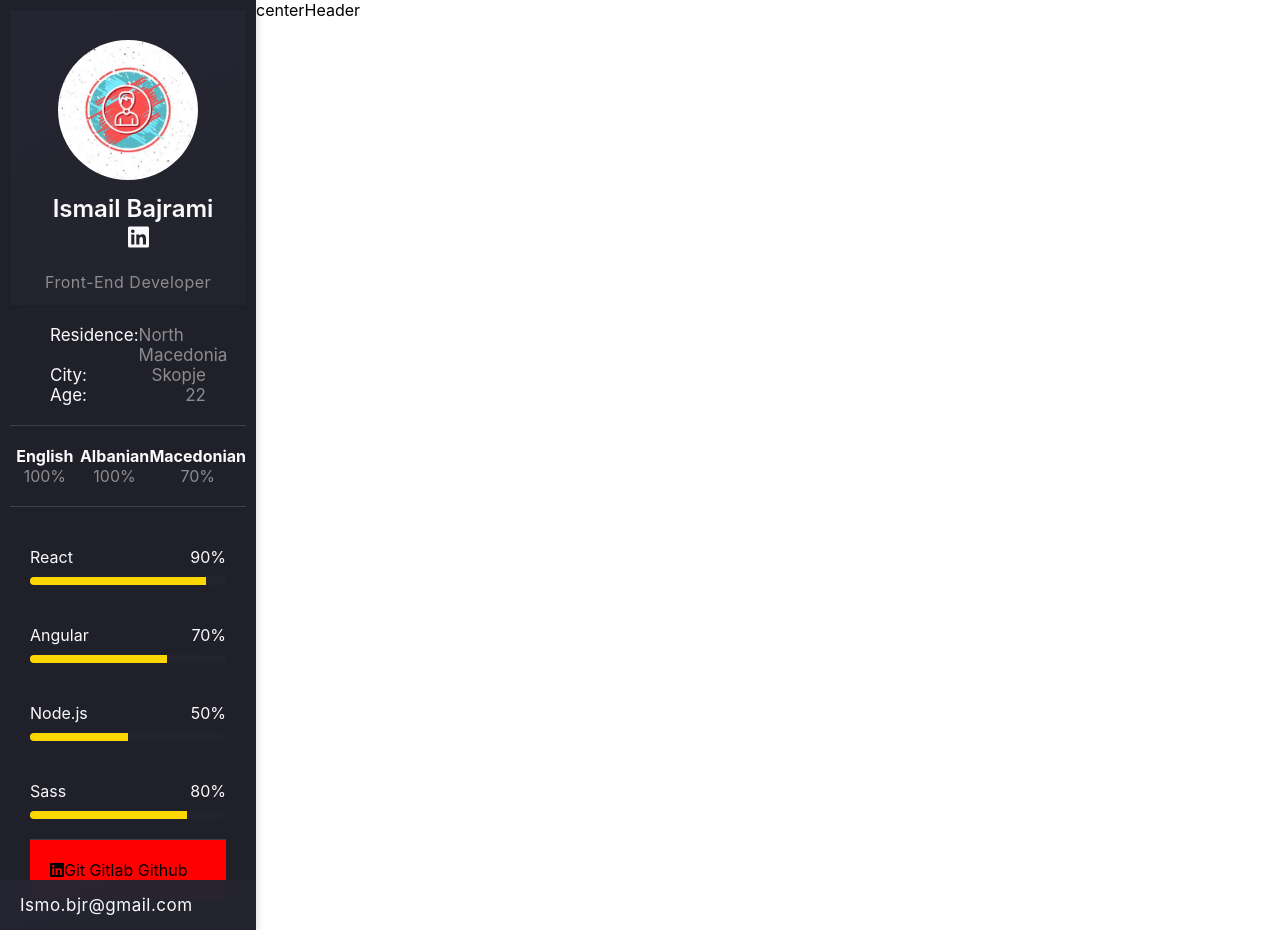
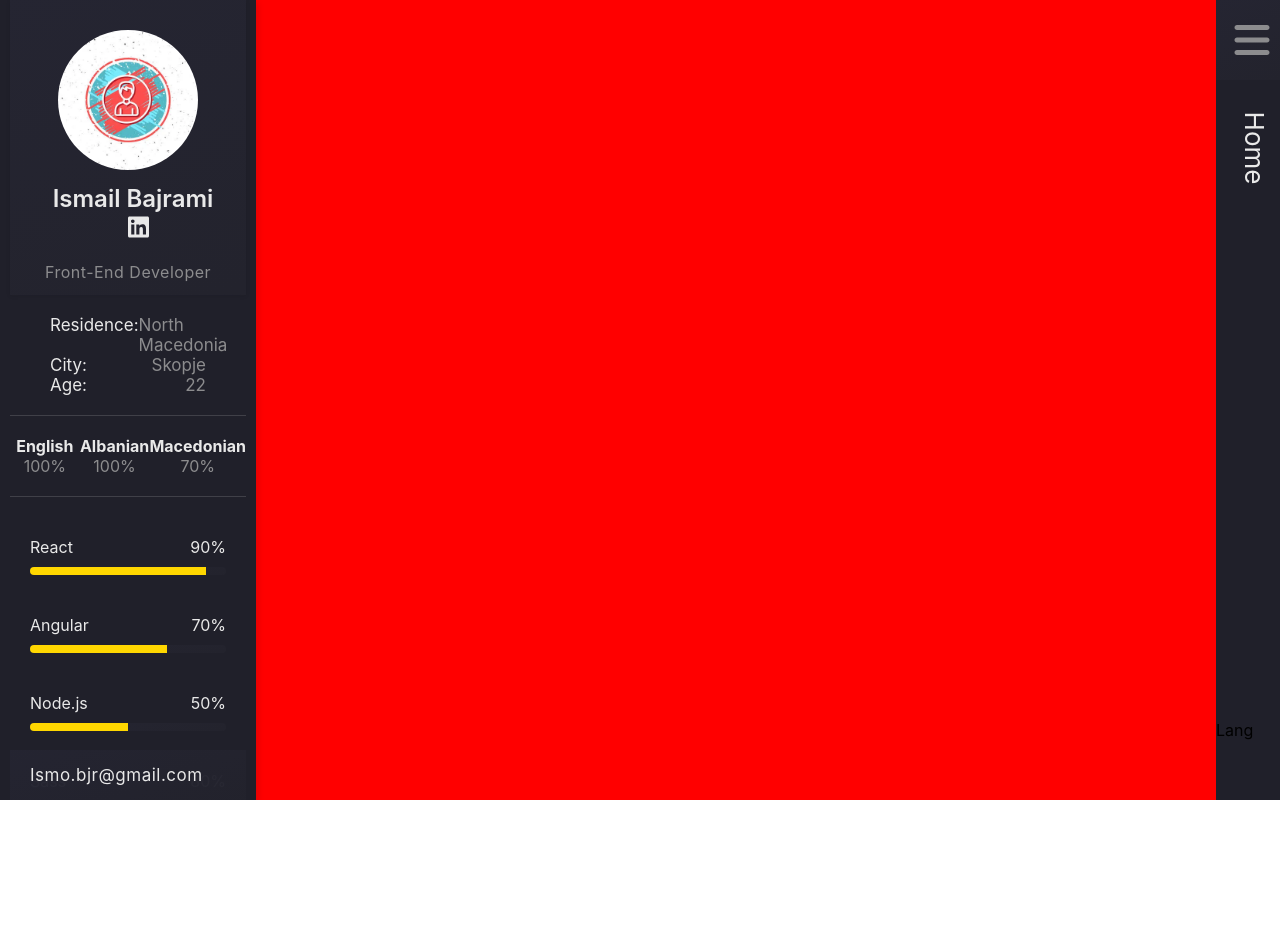
Before and after one commit to IsmailBj/Portfolio, a React (Create React App) app in the folder app/: page / in a window 1280 px wide. After the commit the page ends 800 px from the top, so only its background shows below. Built offline with nearby package versions, Linux system fonts and the light colour scheme.

Commit message:
sidebar/header fix

```diff
--- a/app/src/App.scss
+++ b/app/src/App.scss
@@ -4,5 +4,5 @@
   grid-row: auto;
   height: 100vh;
   align-items: stretch;
-
+  overflow: hidden;
 }
--- a/app/src/components/Center.scss
+++ b/app/src/components/Center.scss
@@ -0,0 +1,3 @@
+.center-container{
+    background-color: red;
+}
--- a/app/src/components/Center.tsx
+++ b/app/src/components/Center.tsx
@@ -1,7 +1,12 @@
 import React from "react";
+import "./Center.scss"
 
 const Center = (props: any) =>{
-    return <>center</>
+    return (
+        <div className="center-container">
+
+        </div>
+    )
 }
 
 export default Center
--- a/app/src/components/headerRight.scss
+++ b/app/src/components/headerRight.scss
@@ -0,0 +1,61 @@
+$color-white: #e9e9e9;
+$color-dark: #8c8c8e;
+$color-gold: gold;
+$bg-color: #20202a;
+
+.header-container{
+    background-color: $bg-color;
+    display: grid;
+    grid-template-rows: 10% 80% 10%;
+    grid-column: auto;
+    height: 100vh;
+    align-items: stretch;
+    overflow: hidden;
+    .hamburger-menu{
+        background: linear-gradient(159deg, rgba(37, 37, 50, 0.98) 0%, rgba(35, 35, 45, 0.98) 100%);
+        display: flex;
+        align-items: center;
+        justify-content: center;
+        svg{
+            color: $color-dark;;
+            cursor: pointer;
+            transition: 0.55s linear;
+            width: 40px;
+            height: 40px;
+            &:hover{
+                color: $color-white;
+            }
+        }
+    }
+    .nav-list{
+        display: flex;
+        flex-direction: column;
+        justify-content: flex-start;
+        align-items: center;
+        margin: 50px 0;
+        height: fit-content;
+        .home{
+            transform: rotate(90deg);
+            color: $color-white;
+            font-size: 26px;
+            cursor: pointer;
+            overflow: hidden;
+            .underline{
+               background-color: $color-white;
+               width: 0%;
+               height: 5px;
+               border-radius: 20px;
+               transition: 0.2s ease-out;
+            }
+            &:hover{
+                .underline{
+                    background-color: $color-white;
+                    width: 100%;
+                    height: 5px;
+                    border-radius: 20px;
+                 }
+            }
+        }
+    }
+
+}
--- a/app/src/components/headerRight.tsx
+++ b/app/src/components/headerRight.tsx
@@ -1,7 +1,21 @@
 import React from "react";
+import "./headerRight.scss"
+import {faBars} from "@fortawesome/free-solid-svg-icons";
+import {FontAwesomeIcon}  from "@fortawesome/react-fontawesome";
 
 const Header = (props: any) =>{
-    return <>Header</>
+    return (
+        <div className="header-container">
+            <div className="hamburger-menu">
+                <FontAwesomeIcon icon={faBars}/>
+            </div>
+            <div className="nav-list">
+                <div className="home">Home<div className="underline"></div></div>
+
+            </div>
+            <div className="lang-setting">Lang</div>
+        </div>
+    )
 }
 
 export default Header
--- a/app/src/components/sidebar.scss
+++ b/app/src/components/sidebar.scss
@@ -1,7 +1,9 @@
 
-$color-white: #fafafc;
+$color-white: #e9e9e9;
 $color-dark: #8c8c8e;
+$color-gold: gold;
 $bg-color: #20202a;
+
 
 .sidebar-container{
     background: $bg-color;
@@ -9,7 +11,11 @@ $bg-color: #20202a;
     z-index: 999;
     box-shadow: 0 3px 8px 0 rgb(15 15 20 / 20%);
     transition: 0.55s ease-in-out;
-    padding: 10px;
+    padding: 0 10px;
+    overflow: auto;
+    &::-webkit-scrollbar {
+        display: none;
+      }
     .avatar-container{
         left: 0;
         top: 0;
@@ -48,7 +54,7 @@ $bg-color: #20202a;
                 font-weight: 600;
                 padding-left: 10px;
                 &:hover{
-                    color: gold;
+                    color: $color-gold;
                     cursor: pointer;
                 }
                 .linkedIn{
@@ -62,6 +68,7 @@ $bg-color: #20202a;
             }
         }
     }
+    .info-contianer{
         .info-location{
             padding: 20px 40px;
             color: $color-white;
@@ -109,7 +116,7 @@ $bg-color: #20202a;
 
         .skills-container{
             padding: 20px;
-        overflow-y: auto;
+            height: 80%;
             .hard-skills-container{
                 padding: 20px 0;
                 .skill-info{
@@ -127,7 +134,7 @@ $bg-color: #20202a;
                     overflow: hidden;
                     border-radius: 4px;
                     .progress{
-                    background-color: gold;
+                        background-color: $color-gold;
                         height: 12px;
                         width: 0;
                     }
@@ -150,16 +157,30 @@ $bg-color: #20202a;
                 }
             }
             .soft-skills-container{
-            padding: 20px;
-            background-color: red;
+                display: flex;
+                flex-direction: column;
+                padding: 20px 0;
+                .soft-skill{
+                    margin-bottom: 10px;
+                    svg{
+                        color: $color-gold;
+                    }
+                    span{
+                        color: $color-white;
+                        padding-left: 10px;
+                    }
+                }
+
             }
         }
 
 
+    }
+
 
 
     .mail-container{
-        position: absolute;
+        position: sticky;
         bottom: 0;
         height: 50px;
         width: 100%;
--- a/app/src/components/sidebar.tsx
+++ b/app/src/components/sidebar.tsx
@@ -22,6 +22,7 @@ const Sidebar = (props: any) =>{
                 <span className="work-title">Front-End Developer</span>
             </div>
         </div>
+        <div className="info-contianer">
             <div className="info-location">
                 <div className='residence'>
                     <span className='info'>Residence:</span>
@@ -70,9 +71,13 @@ const Sidebar = (props: any) =>{
                     </div>
                     <div className='divider'></div>
                     <div className="soft-skills-container">
-                <div className='soft-skill'><FontAwesomeIcon icon={faLinkedin}/><span>Git Gitlab Github</span></div>
+                        <div className='soft-skill'><FontAwesomeIcon icon={faCheckCircle}/><span>Git Gitlab/Github</span></div>
+                        <div className='soft-skill'><FontAwesomeIcon icon={faCheckCircle}/><span>MongoDB/PostgreSQL</span></div>
+                        <div className='soft-skill'><FontAwesomeIcon icon={faCheckCircle}/><span>Firebase</span></div>
+                        <div className='soft-skill'><FontAwesomeIcon icon={faCheckCircle}/><span>Python {"{Pandas,Pycharm}"}</span></div>
                     </div>
 
+                </div>
         </div>
 
             <div className="mail-container"><span className='g-mail'>Ismo.bjr@gmail.com</span></div>
```
Lines whose indentation alone changed are shown as unchanged.
